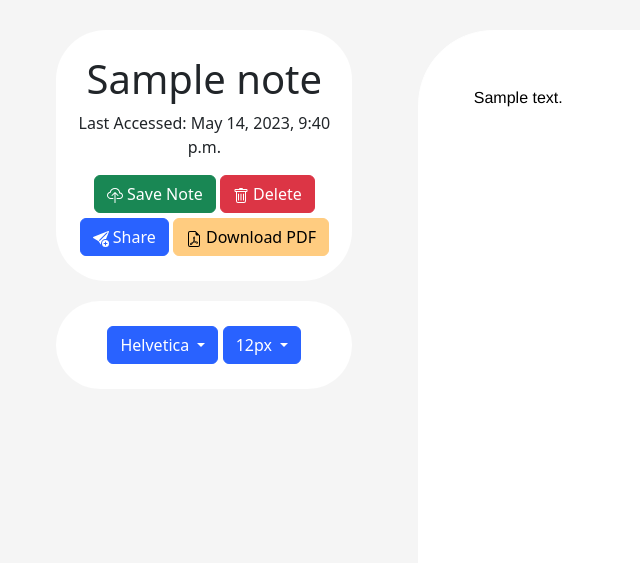
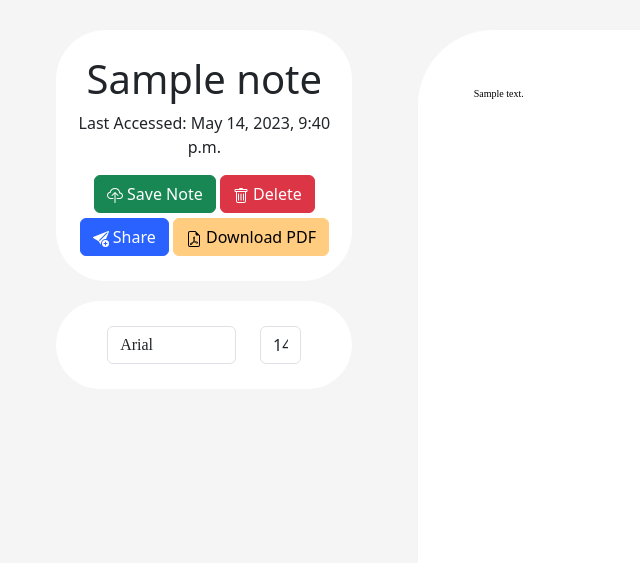
Before and after one commit to IsaaMaster/NoteWorks, a Django app: page /note/1/ in a window 1280 px wide. Shown: the part 78-641 px from the top of the page, without its empty margins (9-649 px from the left). Run offline with Django 4.2, Linux system fonts and the light colour scheme; a user stored in the database is signed in; data comes from the database, SQL or seed files in the repository; tables that the repository leaves empty hold one stand-in row (values such as "Sample post"); some libraries are stand-ins or nearby versions.

Commit message:
ui and note format updates

```diff
--- a/notes/models.py
+++ b/notes/models.py
@@ -11,6 +11,9 @@
     lastAccessed = models.DateTimeField(auto_now=True)
     folder = models.IntegerField(default=0)
     sharedUsers = models.ManyToManyField(settings.AUTH_USER_MODEL, related_name='sharedUsers')
+    font = models.CharField(max_length=50, default='Helvetica')
+    fontSize = models.IntegerField(default=16)
+
     def __str__(self):
         return self.title
 
--- a/notes/static/app/app.js
+++ b/notes/static/app/app.js
@@ -1,60 +1,23 @@
 $(document).ready( function() {
 
+    console.log('app.js loaded!');
 
-    //font type options
-    $('#TimesNewRoman').on('click', () => {
-        $('#textbox').css('font-family', 'Times New Roman');
-        $('#fontButton').text('Times New Roman');
+
+    // Font change event handler
+    $('#font-select').change(function() {
+        var selectedFont = $(this).val();
+        $('#textbox').css('font-family', selectedFont);
+        $('#font-select').css('font-family', selectedFont);
     });
 
-    $('#Helvetica').on('click', () => {
-        $('#textbox').css('font-family', 'Helvetica');
-        $('#fontButton').text('Helvetica');
-    });
+    // Font change event handler
+    $('#fontSize-select').change(function() {
+        var selectedFontSize = $(this).val();
+        $('#textbox').css('font-size', selectedFontSize + 'px');
 
-
-
-    $('#Georgia').on('click', () => {
-        $('#textbox').css('font-family', 'Georgia');
-        $('#fontButton').text('Georgia');
-    });
-
-
-
-    ///font size options
-    $('#10').on('click', () => {
-        $('#textbox').css('font-size', '13px');
-        $('#fontSizeButton').text('10px');
-    });
-
-    $('#12').on('click', () => {
-        $('#textbox').css('font-size', '16px');
-        $('#fontSizeButton').text('12px');
-    });
-
-    $('#14').on('click', () => {
-        $('#textbox').css('font-size', '19px');
-        $('#fontSizeButton').text('14px');
-    });
-
-    $('#18').on('click', () => {
-        $('#textbox').css('font-size', '24px');
-        $('#fontSizeButton').text('18px');
-    });
-
-    $('#24').on('click', () => {
-        $('#textbox').css('font-size', '32px');
-        $('#fontSizeButton').text('24px');
-    });
-
-    $('#30').on('click', () => {
-        $('#textbox').css('font-size', '40px');
-        $('#fontSizeButton').text('30px');
     });
 
 
 
 
-
-
 });
--- a/notes/templates/app/detail.html
+++ b/notes/templates/app/detail.html
@@ -7,7 +7,7 @@
 
     </div>
     <div class="row align-items-start justify-content-center" style="margin-top:30px;">
-        <div class = "col-md-3">
+        <div class = "col-md-3 text-center">
             <div class = "webSection">
                 <h1>{{title}}</h1>
                 <p>
@@ -144,6 +144,9 @@
 
             -->
             <div class = "webSection">
+                <!--
+
+
                 <div class="btn-group">
                     <button type="button" class="btn btn-primary button1 dropdown-toggle" id = "fontButton" data-bs-toggle="dropdown" aria-expanded="false">
                       Helvetica
@@ -169,6 +172,32 @@
                         <li><a class="dropdown-item" id = "30">30</a></li>
                     </ul>
                 </div>
+                -->
+                <div class = "row justify-content-center" style = "margin: 0px 7px;">
+                    <div class = "col-7">
+                        <select class="form-control" form="notes" name="font" id = "font-select" style="font-family:{{font|safe}}">
+                            <option style = "font-family:Arial;" id = "Arial" {%if font == "Arial"%}selected{%endif%}>Arial</option>
+                            <option style = "font-family:Helvetica;" id = "Helvetica" {%if font == "Helvetica"%}selected{%endif%}>Helvetica</option>
+                            <option style = "font-family:Times New Roman;" id = "TimesNewRoman" {%if font == "Times New Roman"%}selected{%endif%}>Times New Roman</option>
+                            <option style = "font-family:Georgia;" id = "Georgia" {%if font == "Georgia"%}selected{%endif%}>Georgia</option>
+                            <option style = "font-family:Courier;" id = "Courier" {%if font == "Courier"%}selected{%endif%}>Courier</option>
+                            <option style = "font-family:Impact;" id = "Impact" {%if font == "Impact"%}selected{%endif%}>Impact</option>
+                            <option style = "font-family:Brush Script MT;" id = "Brush Script MT" {%if font == "Brush Script MT"%}selected{%endif%}>Brush Script MT</option>
+                            <option style = "font-family:Luminari;" id = "Luminari " {%if font == "Luminari "%}selected{%endif%}>Luminari</option>
+                        </select>
+                    </div>
+                    <div class = "col-3">
+                        <select class="form-control" form="notes" name="fontSize" id = "fontSize-select">
+                            <option id = "14" {%if fontSize == 14%}selected{%endif%}>14</option>
+                            <option id = "16" {%if fontSize == 16%}selected{%endif%}>16</option>
+                            <option id = "18" {%if fontSize == 18%}selected{%endif%}>18</option>
+                            <option id = "24" {%if fontSize == 24%}selected{%endif%}>24</option>
+                            <option id = "30" {%if fontSize == 30%}selected{%endif%}>30</option>
+                            <option id = "36" {%if fontSize == 36%}selected{%endif%}>36</option>
+                        </select>
+                    </div>
+                </div>
+
 
 
 
@@ -182,7 +211,8 @@
 
         <div class="col-md-8">
             <div id="textedit">
-                <textarea form="notes" name="text" id="textbox">{{text}}</textarea>
+                <textarea form="notes" name="text" id="textbox" style = "font-family: {{font|safe}}; font-size: {{fontSize|safe}}px;" placeholder="Jot Something Down"
+                >{{text}}</textarea>
             </div>
         </div>
     </div>
--- a/notes/views.py
+++ b/notes/views.py
@@ -148,8 +148,13 @@
 def saveNote(request, note_id):
     notes = Note.objects.filter(id=note_id)
     if request.method == 'POST':
+        print(request.POST)
         text = request.POST["text"]
+        font = request.POST["font"]
+        fontSize = request.POST["fontSize"]
         for note in notes:
+            note.font = font
+            note.fontSize = fontSize
             note.text = text
             note.save()
     return redirect('detail', note_id=note_id)
@@ -216,7 +221,14 @@
                 user.save()
 
                 #create an example note for the user to see
-                note = Note(title='Example NoteWork', text='This is an example NoteWork to help you get started!', owner=user, folder=0)
+                newNoteText = """NoteWorks is a simple note-taking app that brings functional elegance to the next level. Use it to jot down your thoughts, make a to-do list, or take notes for a class all without the distractions of unnecessary features. \r\n\r\n\r\n
+This is an example note to get you started! Here are several things to try:\r\n
+    - Create a new note or a new folder using the new note and new folder buttons on the home page.\r\n
+    - Share a note with a friend using the share button on the right.\r\n
+    - Download a PDF of your note to save for later. \r\n
+    - Customize your note using the options on the right.\r\n"""
+
+                note = Note(title='Welcome to NoteWorks!', text=newNoteText, owner=user, folder=0)
                 note.save()
 
 
```
Also changed, not shown: notes/migrations/0003_note_font_note_fontsize.py (added), notes/migrations/0004_alter_note_fontsize.py (added). Lines whose indentation alone changed are shown as unchanged.
